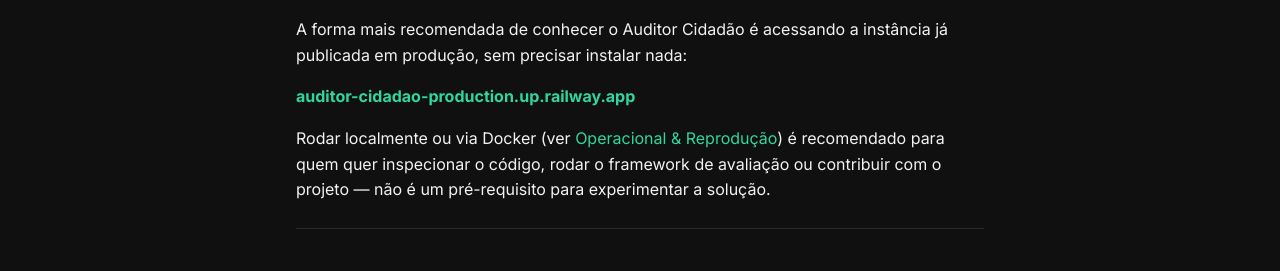
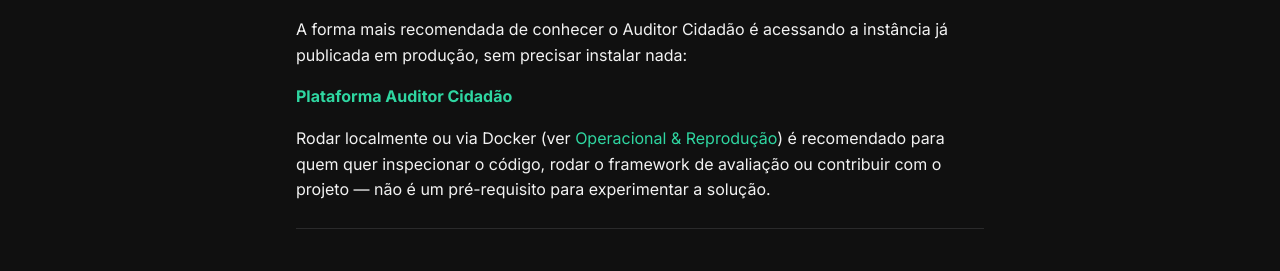
Before and after one commit to Moreira-89/auditor-cidadao, an MkDocs documentation site: the page built from docs/index.md, in a window 1280 px wide and 900 px high, scrolled down 325 px. Shown: the part 174-445 px from the top of the window. Built offline with MkDocs 1.6.1 and Material for MkDocs 9.7.7, drawn with Linux system fonts in a browser that asks for light colours; some of the changed lines change nothing that is shown.

Commit message:
feat: update documentation and enhance mkdocs configuration with print site plugin

```diff
--- a/docs/index.md
+++ b/docs/index.md
@@ -11,7 +11,7 @@
 A forma mais recomendada de conhecer o Auditor Cidadão é acessando a instância já publicada em
 produção, sem precisar instalar nada:
 
-**[auditor-cidadao-production.up.railway.app](https://auditor-cidadao-production.up.railway.app/)**
+**[Plataforma Auditor Cidadão](https://auditor-cidadao-production.up.railway.app/)**
 
 Rodar localmente ou via Docker (ver [Operacional & Reprodução](operacional/setup_local.md)) é
 recomendado para quem quer inspecionar o código, rodar o framework de avaliação ou contribuir com
--- a/mkdocs.yml
+++ b/mkdocs.yml
@@ -18,6 +18,19 @@
 
 extra_css:
   - stylesheets/extra.css
+
+plugins:
+  - search
+  - print-site:
+      # Gera /print_page/ combinando todo o nav, na ordem em que aparece abaixo,
+      # em um único documento — abrir essa página e "Salvar como PDF" no navegador
+      # entrega a documentação inteira num arquivo só, sem merge manual.
+      add_to_navigation: true
+      print_page_title: 'Auditor Cidadão — Documentação Completa'
+      # Mermaid é renderizado via JS antes da página carregar — funciona
+      # normalmente na /print_page/ porque o navegador executa o JS ao abrir.
+      add_table_of_contents: true
+      toc_title: 'Sumário'
 
 markdown_extensions:
   - admonition
--- a/requirements.txt
+++ b/requirements.txt
@@ -4,6 +4,7 @@
 python-multipart==0.0.9
 mkdocs==1.6.1
 mkdocs-material==9.7.6
+mkdocs-print-site-plugin==2.7.3
 
 # IA Orquestração
 langchain-groq==1.1.2
```
